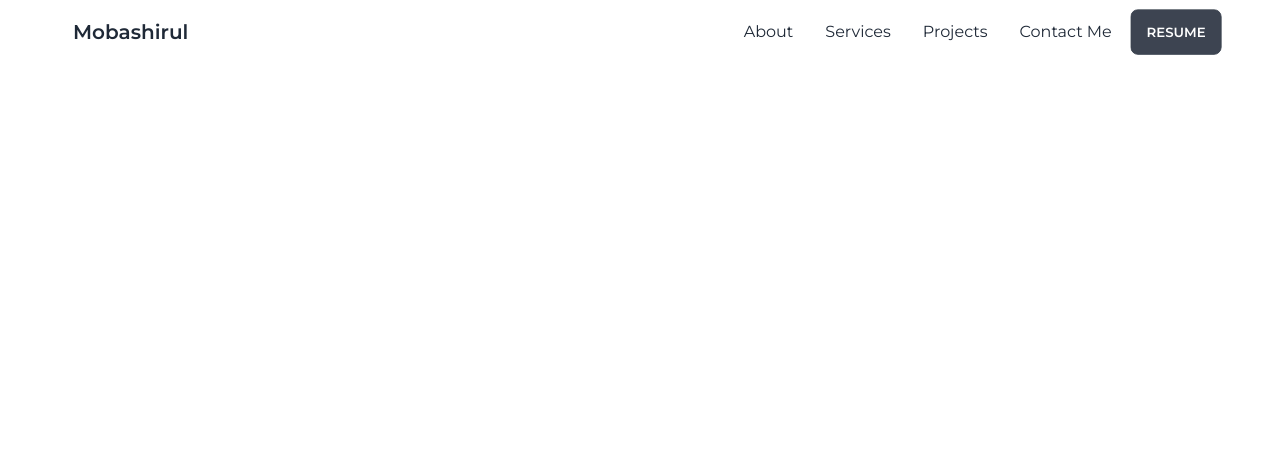
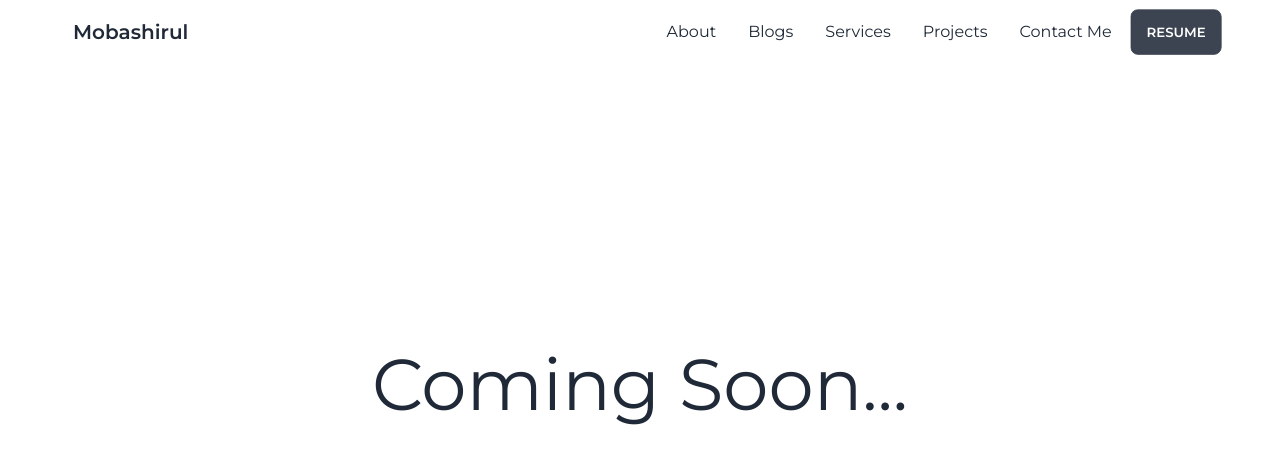
Before and after one commit to mobashirul-alam/portfolio-mobashirul-alam, a React (Create React App) app: page /blogs in a window 1280 px wide. Shown: the top 464 px of the page. Built offline with nearby package versions, Linux system fonts and the light colour scheme.

Commit message:
blog added

```diff
--- a/src/App.js
+++ b/src/App.js
@@ -1,5 +1,6 @@
 import { Route, Routes } from 'react-router-dom';
 import './App.css';
+import Blogs from './Pages/Blogs';
 import Home from './Pages/Home/Home';
 import NavBar from './Pages/NavBar';
 
@@ -9,6 +10,7 @@ function App() {
       <NavBar></NavBar>
       <Routes>
         <Route path='/' element={<Home></Home>}></Route>
+        <Route path='/blogs' element={<Blogs></Blogs>}></Route>
       </Routes>
     </div>
   );
--- /dev/null
+++ b/src/Pages/Blogs.js
@@ -0,0 +1,11 @@
+import React from 'react';
+
+const Blogs = () => {
+    return (
+        <div className='min-h-[80vh] flex justify-center items-center'>
+            <h1 className='text-center text-7xl'>Coming Soon...</h1>
+        </div>
+    );
+};
+
+export default Blogs;
--- a/src/Pages/NavBar.js
+++ b/src/Pages/NavBar.js
@@ -6,6 +6,7 @@ const NavBar = () => {
 
     const menu = <>
         <li><Link to={'/'}>About</Link></li>
+        <li><Link to={'/blogs'}>Blogs</Link></li>
         <li><a href="#services">Services</a></li>
         <li><Link to={'/'}>Projects</Link></li>
         <li><a href="#contactMe">Contact Me</a></li>
```
